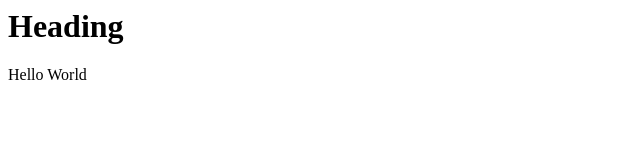
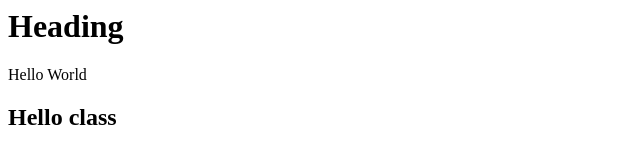
Before and after one commit to suzziecake/hello-world-icj, a plain HTML site: page index.html in a window 1280 px wide. Shown: the whole page, without its empty margins (0-640 px from the left). Drawn offline with Linux system fonts and the light colour scheme.

Commit message:
changing index.html

```diff
--- a/index.html
+++ b/index.html
@@ -1,2 +1,4 @@
 <h1>Heading</h1>
 Hello World
+
+<h2>Hello class</h2>
```
